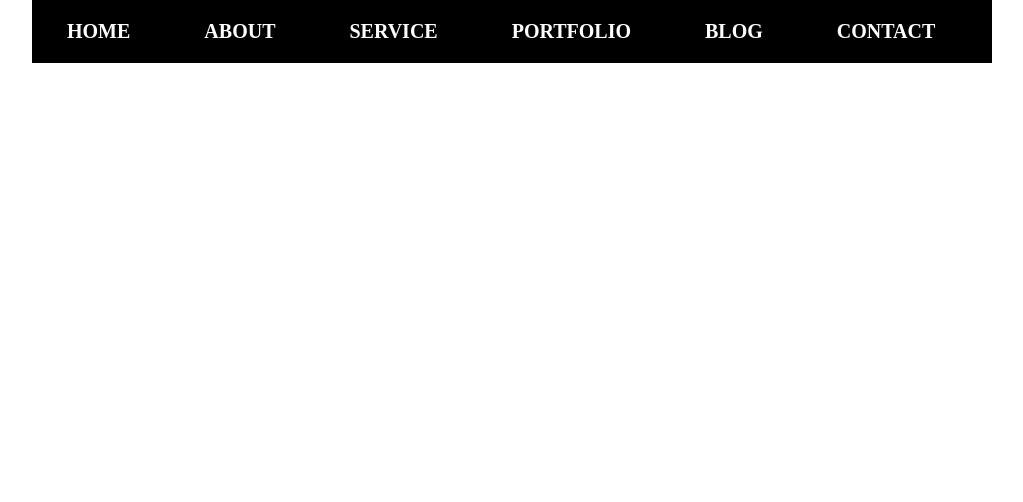
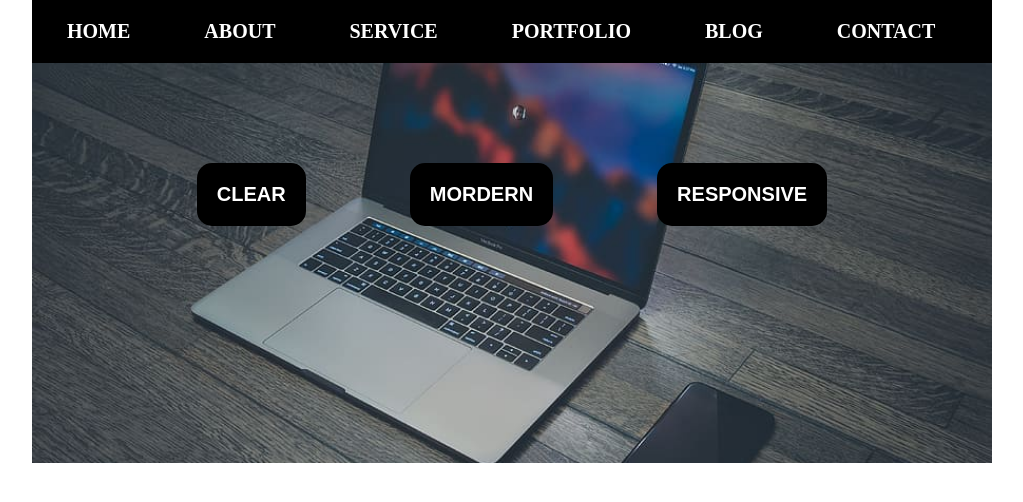
Before and after one commit to Ibrahim-K98han/Project_01, a plain HTML site: page index.html in a window 1280 px wide. Shown: the whole page, without its empty margins (128-1151 px from the left). Drawn offline with Linux system fonts and the light colour scheme.

Commit message:
added cover

```diff
--- a/css/style.css
+++ b/css/style.css
@@ -42,3 +42,24 @@ header{
 	width:200px;
 	border-bottom:1px solid #fff;
 }
+.banner-cover{
+	height: 50vh;
+	background-position: center;
+	background-size: cover;
+	background-repeat: no-repeat;
+}
+.banner-text{
+	padding: 100px;
+	text-align: center;
+}
+.banner-text button{
+	font-size: 20px;
+	font-weight: bold;
+	text-transform: uppercase;
+	padding: 20px;
+	border: 0;
+	background:#000;
+	color: #fff;
+	margin: 0px 50px;
+	border-radius: 15px;
+}
--- a/index.html
+++ b/index.html
@@ -1,9 +1,11 @@
 <!DOCTYPE html>
 <html>
+
 <head>
 	<title>Html and Css Project</title>
-		<link rel="stylesheet" type="text/css" href="css/style.css"/>
+	<link rel="stylesheet" type="text/css" href="css/style.css" />
 </head>
+
 <body>
 	<header>
 		<div class="nav">
@@ -23,6 +25,14 @@
 				<li><a href="">Contact</a></li>
 			</ul>
 		</div>
+		<div class="banner-cover" style="background-image: url(images/cover.jpg);">
+			<div class="banner-text">
+				<button type="submit">Clear</button>
+				<button type="submit">Mordern</button>
+				<button type="submit">Responsive</button>
+			</div>
+		</div>
 	</header>
 </body>
+
 </html>
```
Also changed, not shown: images/cover.jpg (added). Lines whose indentation alone changed are shown as unchanged.
